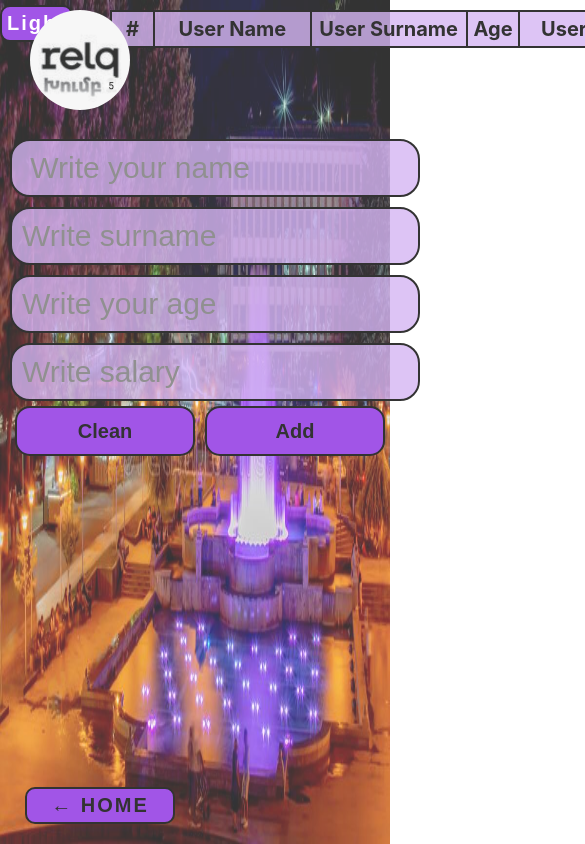
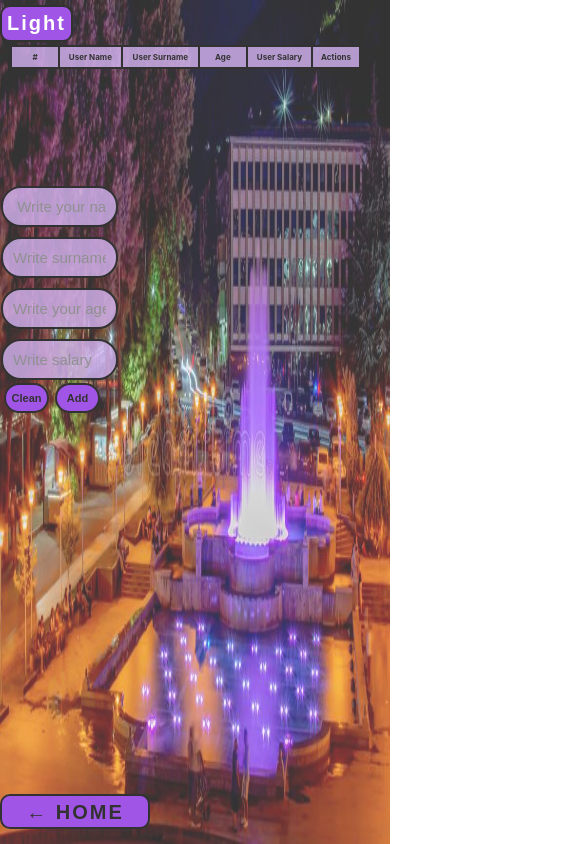
Before and after one commit to Hasul79/react-project3, a React (Create React App) app: page /Hasmik in a window 390 px wide. Shown: the top 844 px of the page, 585 px wide, since content can reach past the window. Built offline with nearby package versions, Linux system fonts and the light colour scheme.

Commit message:
responsive

```diff
--- a/src/Hasmik/Hasmiktable.css
+++ b/src/Hasmik/Hasmiktable.css
@@ -16,7 +16,7 @@
   }
  .cont-image{
    position:relative;
-   left: 30px;
+   right: 20px;
 }
 
 .prof {
@@ -80,6 +80,7 @@
 	background-color:rgb(225, 209, 209);
 	color: blueviolet;
 }
+
 .table {
 	margin: 10px;
 	width: 100%;
@@ -87,8 +88,8 @@
 	border: 1px solid white;
 	color: black;
 }
-.th {
-	min-width: 140px;
+.thb {
+	max-width: 140px;
 	border: 2px solid black;
 	text-align: center;
 	padding: 5px;
@@ -199,5 +200,94 @@ background-color: blueviolet;
 	font-size: 20px;
 	font-weight: 700;
 	letter-spacing: 2px;
+ }
+
+ @media screen and (max-width: 900px )  {
+	.cont-image .prof{
+		width:30%;
+		position: absolute;
+		left: 20px;
+		top:70px;
+	}
+	.table-data {
+		width:90%;
+		position: absolute;
+		top: 35px;
+		left:0;
+		float: left;
+	}
+	 .thb , .tha, .td, .tda, .tdt{
+		font-size: 80%;
+		font-size: 80%;
+
+	}
+	.forma{
+		width:30%;
+		float: left;
+		top:180px;
+		margin:1px;
+	}
+	.input_name{
+		font-size: 15px;
+	}
+	.buttons-wrapper ,
+	 .button_input,
+	 .remove-action,
+	 .edit-action {
+		position: relative;
+		width: 60px;
+		height: 25px;
+		font-size: 11px;
+		margin: 2px;
+		padding: 1px;
+
+	}
+	.home-btn{
+	position: absolute;
+	    left:0;
+		width:20px;
+		height: 35px;
+		bottom: 15px;
+	}
 
  }
+ @media screen and (max-width: 530px ){
+	.thb , .tha, .td, .tda, .tdt{
+		font-size: 100%;
+		font-size: 50%;
+	}
+	.buttons-wrapper ,
+	 .button_input {
+		position: relative;
+		width: 55px;
+		height: 30px;
+		bottom: 5px;
+		font-size: 11px;
+		margin: 3px;
+		padding: 1px;
+
+	}
+	.remove-action,
+	 .edit-action{
+		margin-top: 2px;
+		margin-bottom: 0;
+	 }
+ }
+ @media screen and (max-width: 400px ) {
+	.remove-action,
+	.edit-action{
+	   width:30px;
+	   height: 15px;
+	   font-size: 9px;
+	}
+	.buttons-wrapper ,
+	 .button_input {
+		position: relative;
+		width: 45px;
+		height: 30px;
+		bottom: 5px;
+		font-size: 11px;
+		margin: 3px;
+		padding: 1px;
+	}
+ }
--- a/src/Hasmik/Hasmiktable.js
+++ b/src/Hasmik/Hasmiktable.js
@@ -145,11 +145,11 @@ function Hasmiktable(){
 			<table className="table">
 				{/* <th> <span></span>HOME</th> */}
 				<th className="tha">#</th>
-				<th className="th"> User Name </th>
-				<th className="th"> User Surname </th>
+				<th className="thb"> User Name </th>
+				<th className="thb"> User Surname </th>
 				<th className="tha"> Age </th>
-				<th className="th"> User Salary </th>
-				<th className="th">Actions</th>
+				<th className="thb"> User Salary </th>
+				<th className="thb">Actions</th>
 
 				<tbody>
                   {users.map((user, index) => (
```
